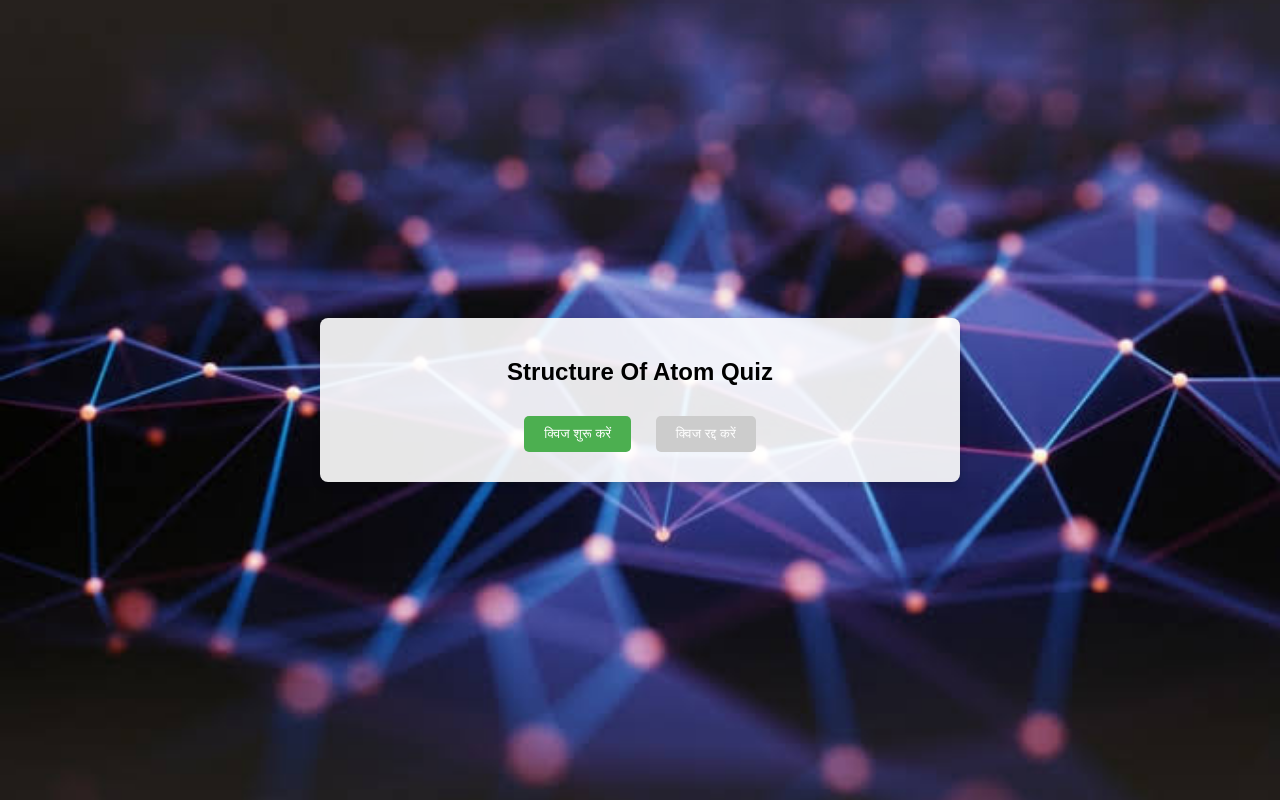
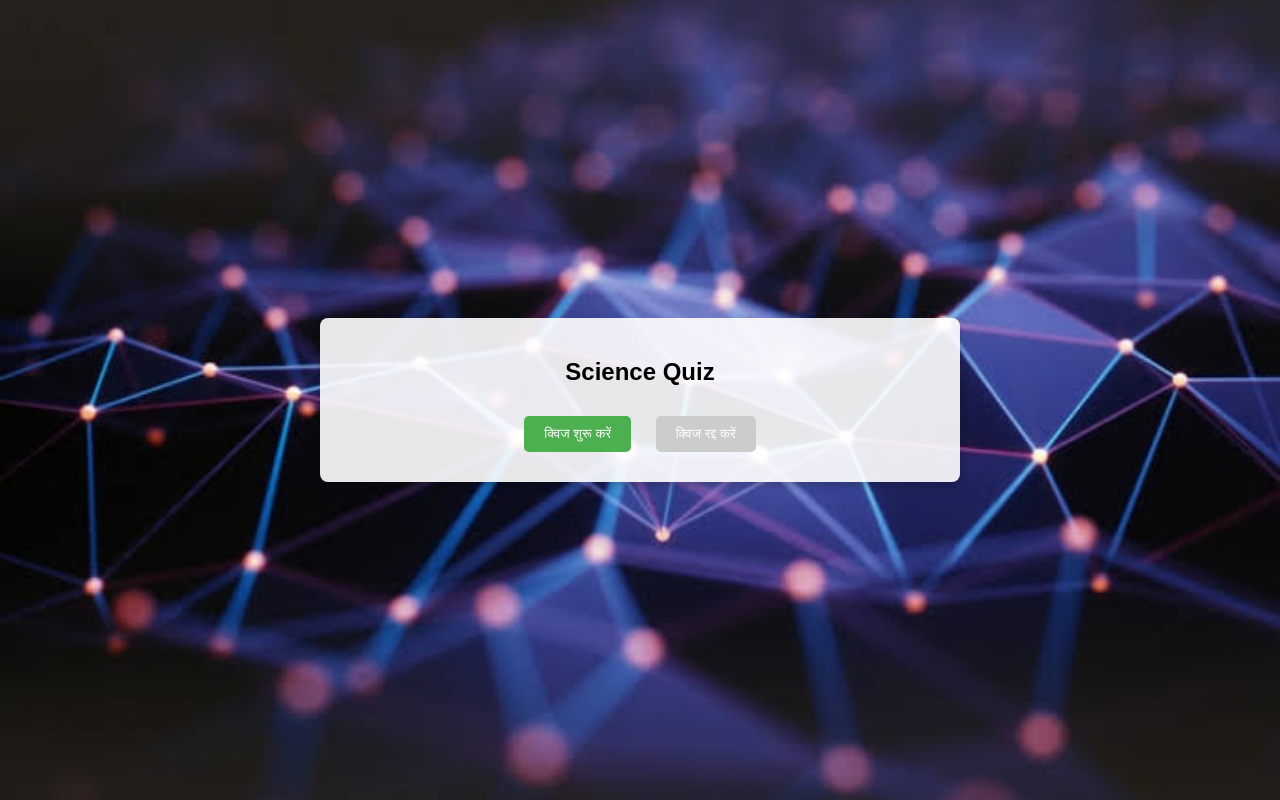
Before and after one commit to HarishavVaishyakiyar/Class-10th-Quiz, a plain HTML site: page quiz6.html in a window 1280 px wide. Drawn offline with Linux system fonts and the light colour scheme.

Commit message:
Update quiz6.html

```diff
--- a/quiz6.html
+++ b/quiz6.html
@@ -3,7 +3,7 @@
 <head>
     <meta charset="UTF-8">
     <meta name="viewport" content="width=device-width, initial-scale=1.0">
-    <title>Structure Of Atom Quiz</title>
+    <title>Social Science Quiz</title>
     <style>
         /* Responsive Background */
         body {
@@ -93,7 +93,7 @@
 
     <div class="quiz-container">
         <div id="result-container"></div>  <!-- रिजल्ट ऊपर दिखाने के लिए -->
-        <h2>Structure Of Atom Quiz</h2>
+        <h2>Science Quiz</h2>
         <div id="quiz"></div>
         <button id="startBtn" class="btn">क्विज शुरू करें</button>
         <button id="prevBtn" class="btn" style="display: none;">पिछला प्रश्न</button>
```
